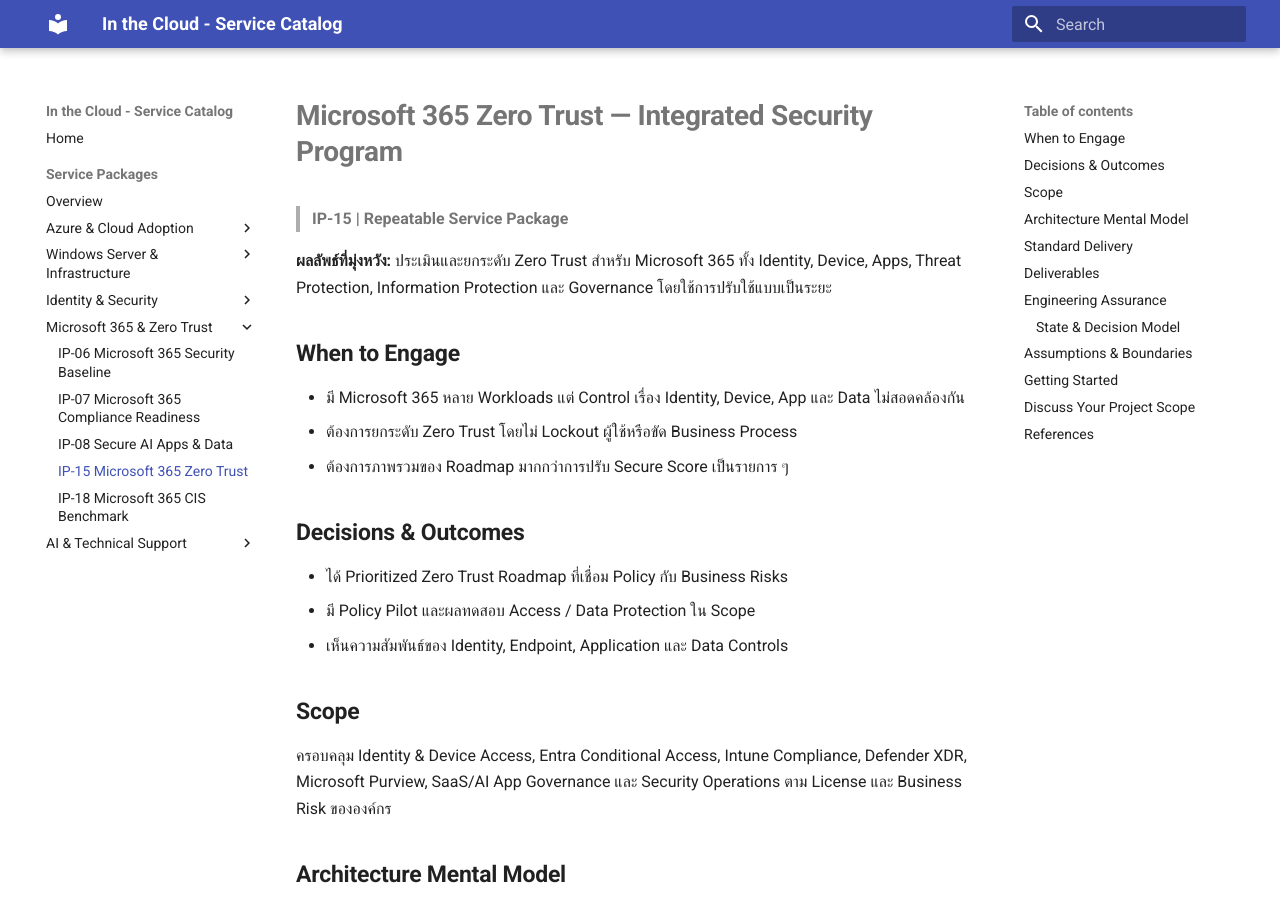
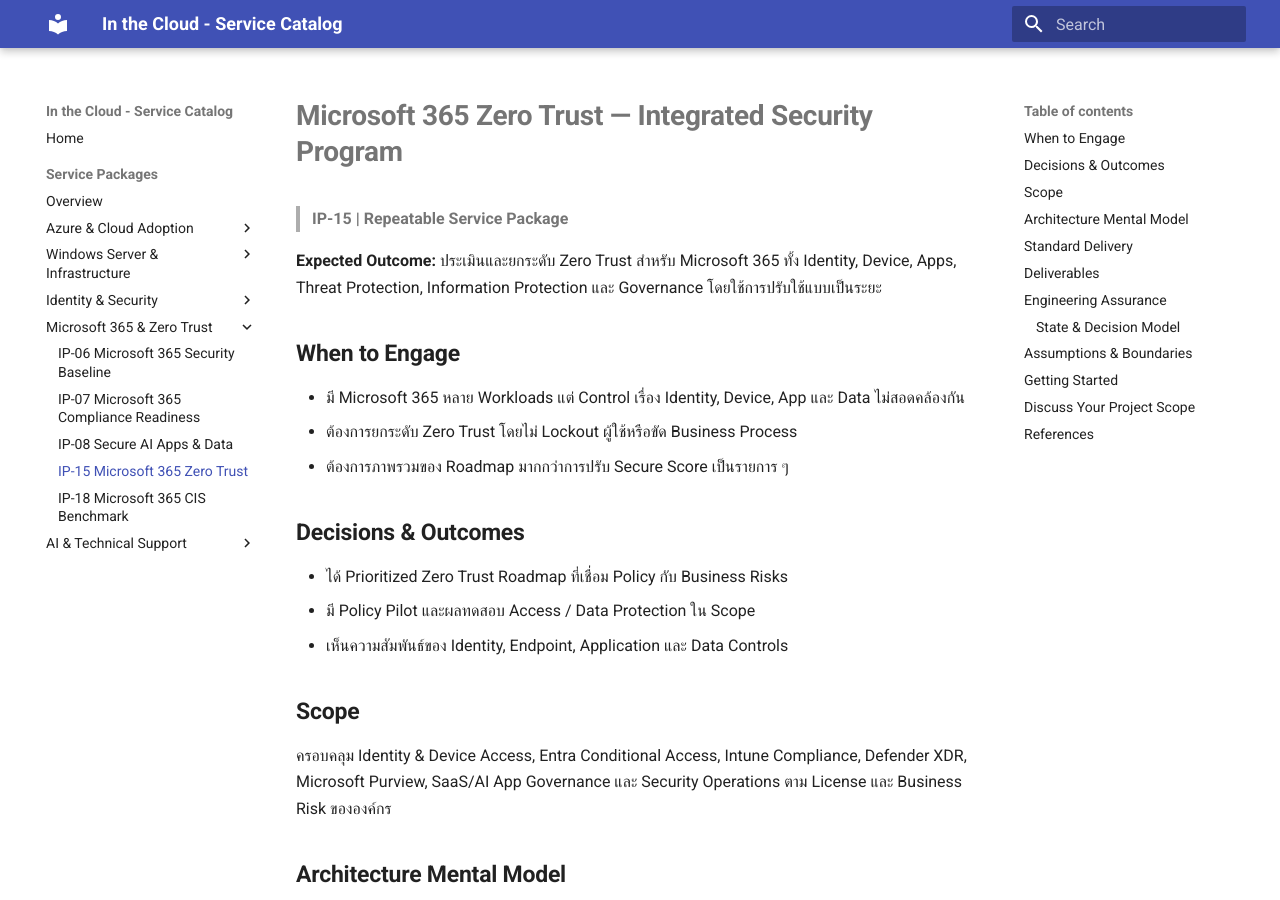
Before and after one commit to inthecloudth/service-catalog, an MkDocs documentation site: the page built from docs/services/ip-15-microsoft-365-zero-trust.md, in a window 1280 px wide and 900 px high. Built offline with MkDocs 1.6.1 and Material for MkDocs 9.7.7, drawn with Linux system fonts in a browser that asks for light colours.

Commit message:
docs: standardize Expected Outcome label in English

```diff
--- a/docs/services/ip-15-microsoft-365-zero-trust.md
+++ b/docs/services/ip-15-microsoft-365-zero-trust.md
@@ -2,7 +2,7 @@
 
 > **IP-15 | Repeatable Service Package**
 
-**ผลลัพธ์ที่มุ่งหวัง:** ประเมินและยกระดับ Zero Trust สำหรับ Microsoft 365 ทั้ง Identity, Device, Apps, Threat Protection, Information Protection และ Governance โดยใช้การปรับใช้แบบเป็นระยะ
+**Expected Outcome:** ประเมินและยกระดับ Zero Trust สำหรับ Microsoft 365 ทั้ง Identity, Device, Apps, Threat Protection, Information Protection และ Governance โดยใช้การปรับใช้แบบเป็นระยะ
 
 ## When to Engage
 
```
